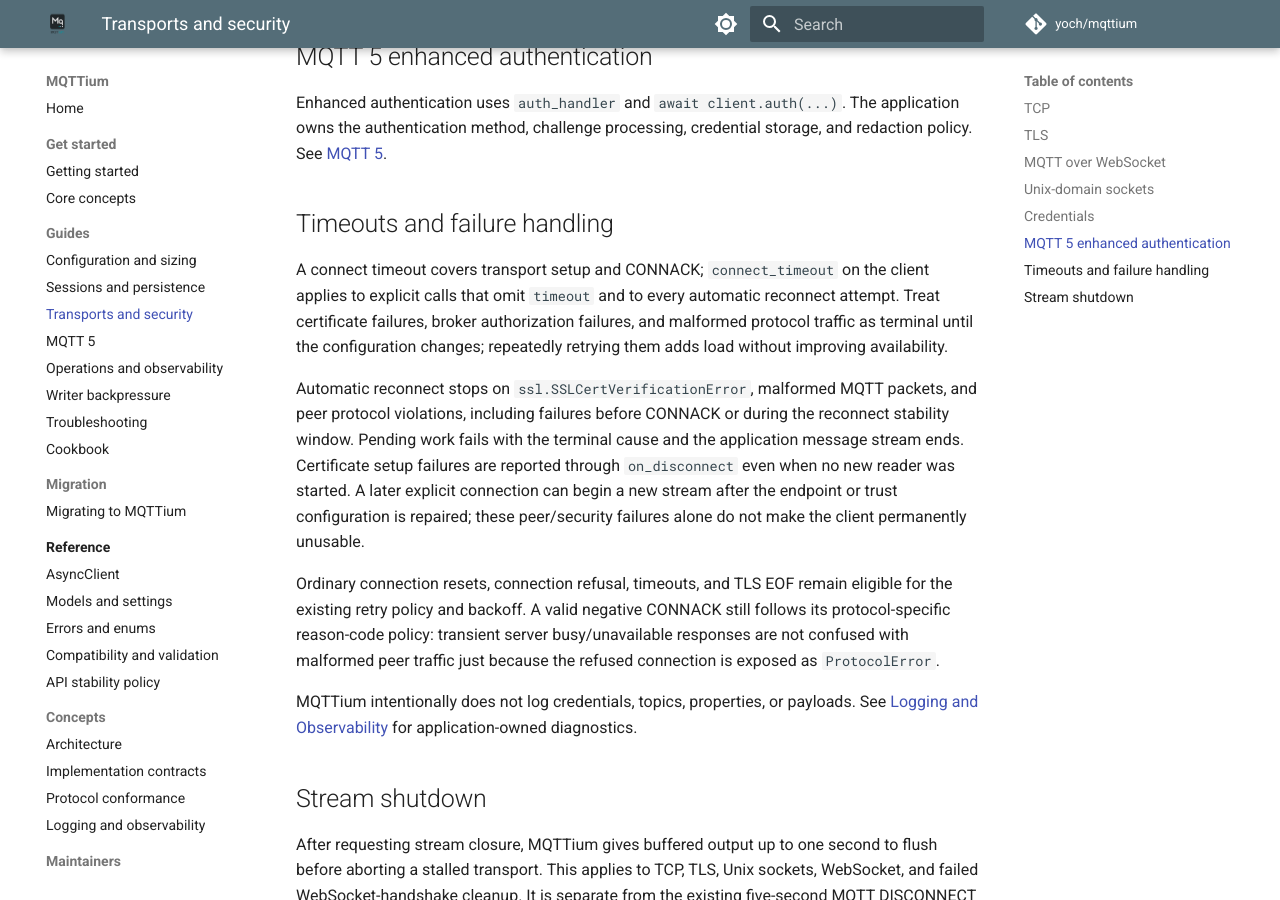
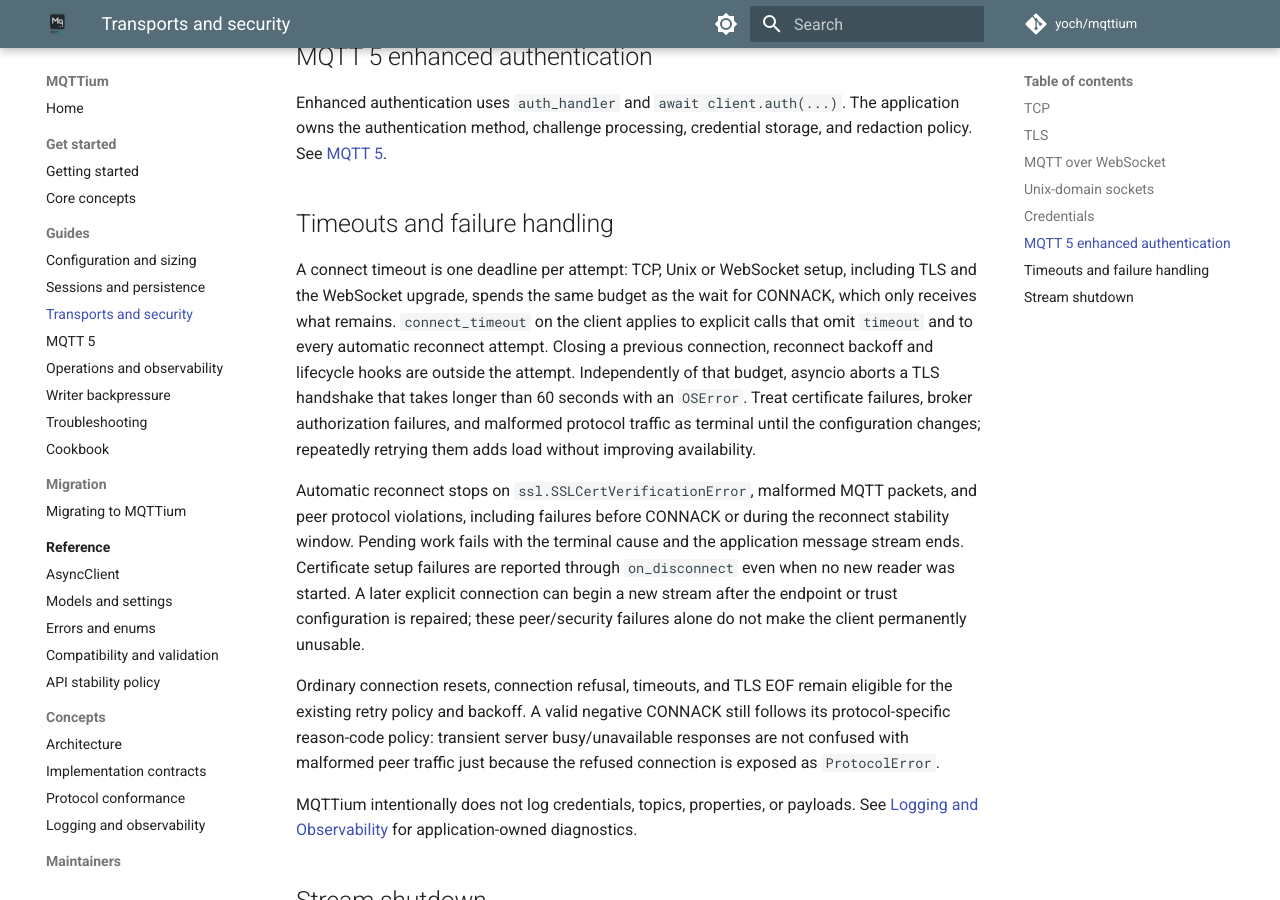
Before and after one commit to yoch/mqttium, an MkDocs documentation site: the page built from docs/transports-and-tls.md, in a window 1280 px wide and 900 px high, scrolled down 1894 px. Built offline with MkDocs 1.6.1 and Material for MkDocs 9.7.7, drawn with Linux system fonts in a browser that asks for light colours; comment, search, counter and statistics services are not loaded.

Commit message:
docs: define the connection attempt deadline scope
Co-Authored-By: Claude Opus 5.5 <noreply@anthropic.com>
Claude-Session: https://claude.ai/code/session_01VPiKuntQmF4XZfMGm1h9Z6

```diff
--- a/docs/transports-and-tls.md
+++ b/docs/transports-and-tls.md
@@ -90,9 +90,14 @@ storage, and redaction policy. See [MQTT 5](mqtt-5.md).
 
 ## Timeouts and failure handling
 
-A connect timeout covers transport setup and CONNACK; `connect_timeout` on
-the client applies to explicit calls that omit `timeout` and to every
-automatic reconnect attempt. Treat certificate failures, broker
+A connect timeout is one deadline per attempt: TCP, Unix or WebSocket setup,
+including TLS and the WebSocket upgrade, spends the same budget as the wait
+for CONNACK, which only receives what remains. `connect_timeout` on the client
+applies to explicit calls that omit `timeout` and to every automatic reconnect
+attempt. Closing a previous connection, reconnect backoff and lifecycle hooks
+are outside the attempt. Independently of that budget, asyncio aborts a TLS
+handshake that takes longer than 60 seconds with an `OSError`. Treat
+certificate failures, broker
 authorization failures, and malformed protocol traffic as terminal until the
 configuration changes; repeatedly retrying them adds load without improving
 availability.
```
Also changed, not shown: CHANGELOG.md (+2 -1 lines).
